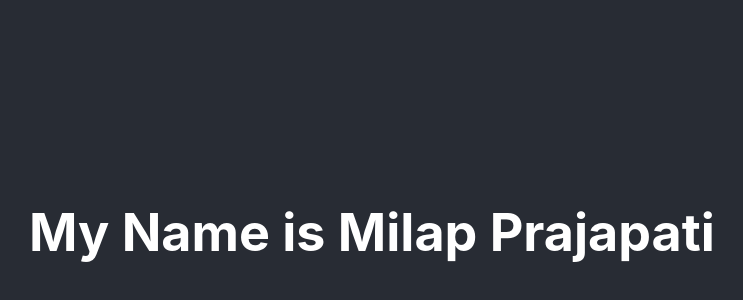
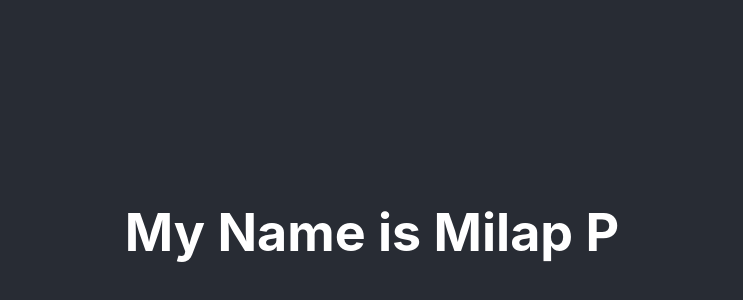
Before and after one commit to MilapPrajapati70/milap-prajapati, a React (Create React App) app: page / in a window 1280 px wide. Shown: the part 168-468 px from the top of the page, without its empty margins (268-1011 px from the left). Built offline with nearby package versions, Linux system fonts and the light colour scheme.

Commit message:
Second Commit

```diff
--- a/src/App.js
+++ b/src/App.js
@@ -5,7 +5,7 @@ function App() {
   return (
     <div className="App">
       <header className="App-header">
-        <h1>My Name is Milap Prajapati</h1>
+        <h1>My Name is Milap P</h1>
       </header>
     </div>
   );
```
Also changed, not shown: package.json (+7 -0 lines), 1 other file (tests, documents, lock files or other folders).
